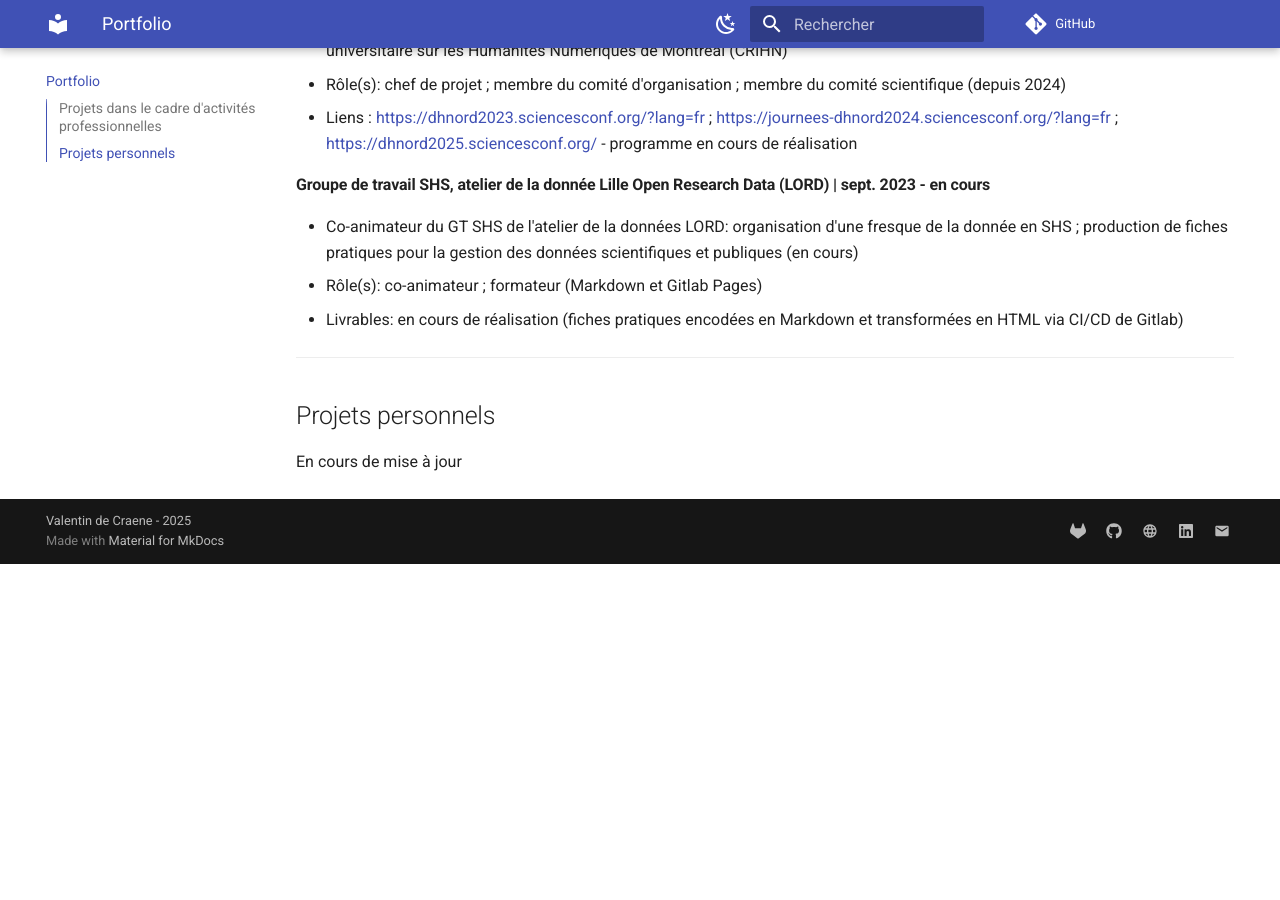
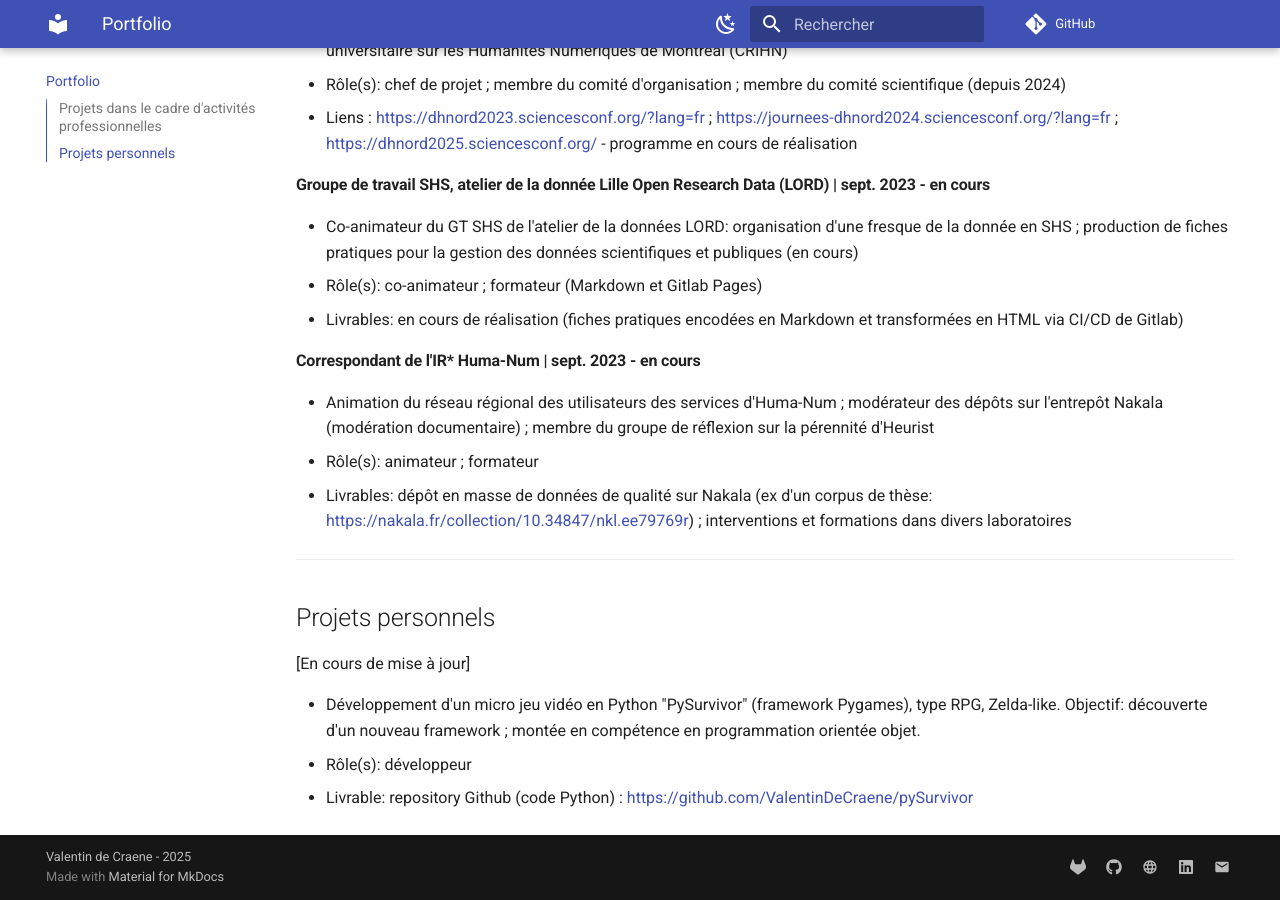
Before and after one commit to ValentinDeCraene/valentindecraene.github.io, an MkDocs documentation site: the page built from docs/portfolio.md, in a window 1280 px wide and 900 px high, scrolled down 1792 px. Built offline with MkDocs 1.6.1 and Material for MkDocs 9.7.7, drawn with Linux system fonts in a browser that asks for light colours; comment, search, counter and statistics services are not loaded; before the commit the page ends 2356 px from its top, so only the background shows below that.

Commit message:
Update portfolio.md

```diff
--- a/docs/portfolio.md
+++ b/docs/portfolio.md
@@ -50,8 +50,16 @@
 * Rôle(s): co-animateur ; formateur (Markdown et Gitlab Pages)
 * Livrables: en cours de réalisation (fiches pratiques encodées en Markdown et transformées en HTML via CI/CD de Gitlab)
 
+#### Correspondant de l'IR* Huma-Num | sept. 2023 - en cours
+* Animation du réseau régional des utilisateurs des services d'Huma-Num ; modérateur des dépôts sur l'entrepôt Nakala (modération documentaire) ; membre du groupe de réflexion sur la pérennité d'Heurist
+* Rôle(s): animateur ; formateur
+* Livrables: dépôt en masse de données de qualité sur Nakala (ex d'un corpus de thèse: [https://nakala.fr/collection/10.34847/nkl.ee79769r](https://nakala.fr/collection/10.34847/nkl.ee79769r)) ; interventions et formations dans divers laboratoires
 ---
 
 ## Projets personnels
 
-En cours de mise à jour
+[En cours de mise à jour]
+
+* Développement d'un micro jeu vidéo en Python "PySurvivor" (framework Pygames), type RPG, Zelda-like. Objectif: découverte d'un nouveau framework ; montée en compétence en programmation orientée objet.
+* Rôle(s): développeur
+* Livrable: repository Github (code Python) : [https://github.com/ValentinDeCraene/pySurvivor](https://github.com/ValentinDeCraene/pySurvivor)
```
